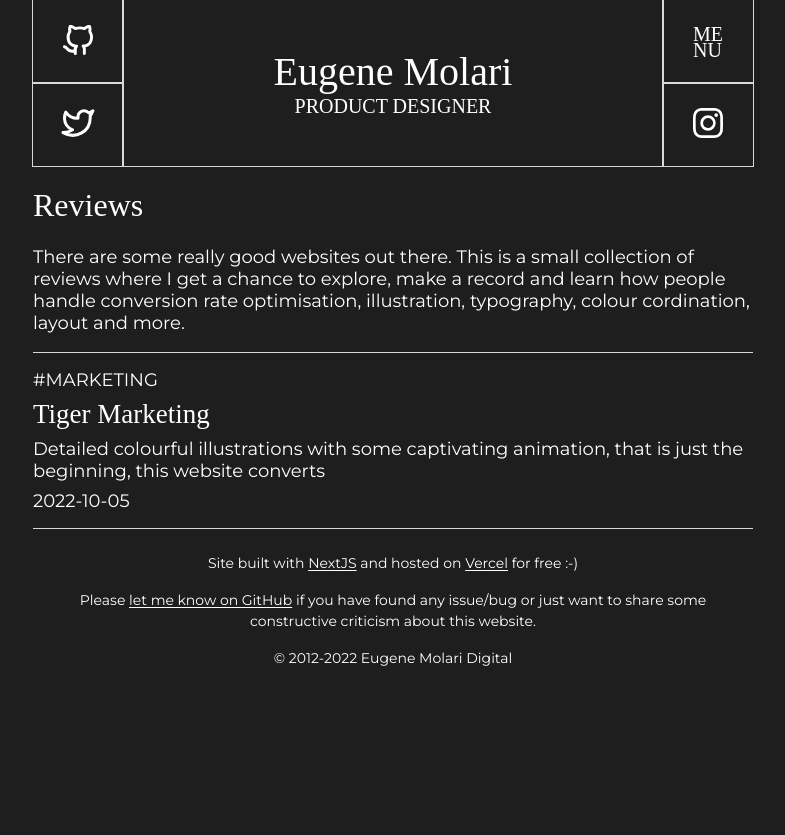
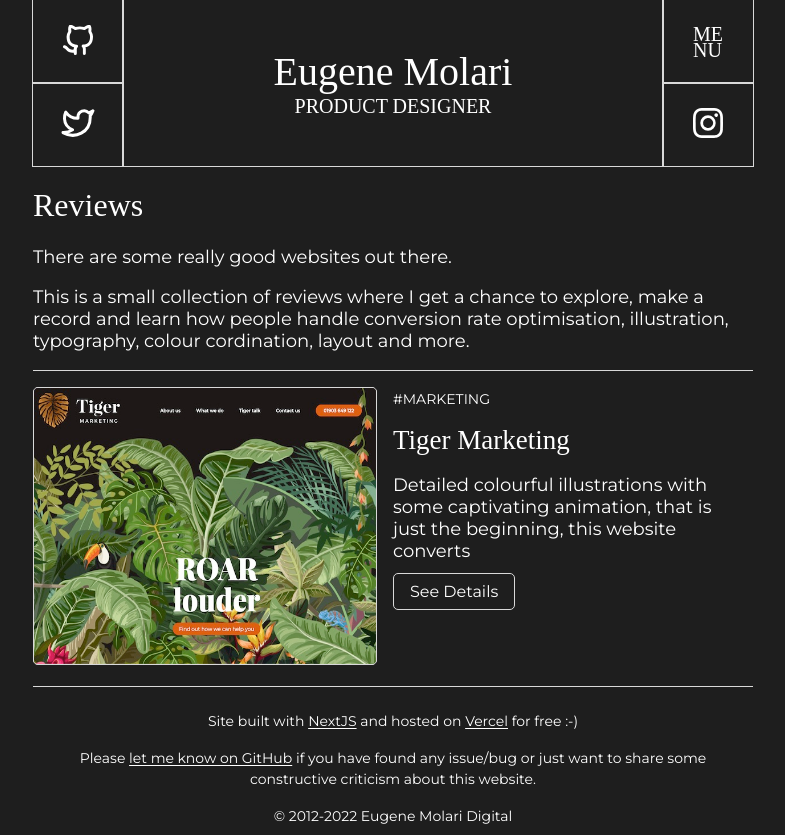
Before and after one commit to eugelogic/emerald, a Next.js app: page /reviews in a window 1280 px wide. Shown: the whole page, without its empty margins (247-1032 px from the left). Before the commit the page ends 800 px from the top, so only its background shows below. Built offline with nearby package versions, Linux system fonts and the light colour scheme; a web font is replaced by a local one.

Commit message:
Edit the code for the ReviewItem component to split on two columns within the Review index

```diff
--- a/components/ReviewItem.js
+++ b/components/ReviewItem.js
@@ -1,17 +1,38 @@
 import Link from 'next/link'
-import styles from '../styles/IndexListItem.module.scss'
+import Image from 'next/image'
+import styles from '../styles/IndexItemSplit.module.scss'
 
 const ReviewItem = ({ review }) => {
     return (
         <li className={styles.listItem}>
-            <p className={styles.industry}>#{review.frontmatter.industry}</p>
+            <div className={styles.media}>
+                <Link href={`/review/${review.slug}`}>
+                    <a>
+                        <Image
+                            src={review.frontmatter.thumbnail}
+                            alt={review.frontmatter.title}
+                            width={540}
+                            height={436}
+                        />
+                    </a>
+                </Link>
+            </div>
+            <div className={styles.blurb}>
+                <div className={styles.categories}>
+                    <span>#{review.frontmatter.industry}</span>
+                </div>
                 <Link href={`/review/${review.slug}`}>
                     <a>
                         <h2>{review.frontmatter.title}</h2>
                     </a>
                 </Link>
                 <p>{review.frontmatter.excerpt}</p>
-            <time dateTime={review.frontmatter.date}>{review.frontmatter.date}</time>
+                <div className="buttonLink">
+                    <Link href={`/review/${review.slug}`}>
+                        <a>See Details</a>
+                    </Link>
+                </div>
+            </div>
         </li>
     )
 }
--- a/pages/reviews.js
+++ b/pages/reviews.js
@@ -31,10 +31,11 @@ const Reviews = ({ reviews }) => {
         <Layout title="Reviews">
             <div className="container">
                 <h1>Reviews</h1>
+                <p>There are some really good websites out there.</p>
                 <p>
-                    There are some really good websites out there. This is a small collection of reviews where I get a
-                    chance to explore, make a record and learn how people handle conversion rate optimisation,
-                    illustration, typography, colour cordination, layout and more.
+                    This is a small collection of reviews where I get a chance to explore, make a record and learn how
+                    people handle conversion rate optimisation, illustration, typography, colour cordination, layout and
+                    more.
                 </p>
                 <ul className="indexList">
                     {reviews?.length > 0 && reviews.map((review, index) => <ReviewItem key={index} review={review} />)}
--- a/reviews/tiger-marketing.md
+++ b/reviews/tiger-marketing.md
@@ -4,6 +4,7 @@ link: 'tigermarketing.co.uk'
 date: '2022-10-05'
 excerpt: 'Detailed colourful illustrations with some captivating animation, that is just the beginning, this website converts'
 industry: 'Marketing'
+thumbnail: '/tigermarketing-co-uk.jpg'
 ---
 
 Lorem ipsum dolor sit amet, consectetur adipiscing elit, sed do eiusmod tempor incididunt ut labore et dolore magna aliqua. Ut enim ad minim veniam, quis nostrud exercitation ullamco laboris nisi ut aliquip ex ea commodo consequat.
--- a/styles/IndexItemSplit.module.scss
+++ b/styles/IndexItemSplit.module.scss
@@ -13,6 +13,7 @@
         padding: 1rem 0 0;
         .categories {
             span {
+                text-transform: uppercase;
                 font-size: $fs-350;
             }
         }
```
Lines whose indentation alone changed are shown as unchanged.
